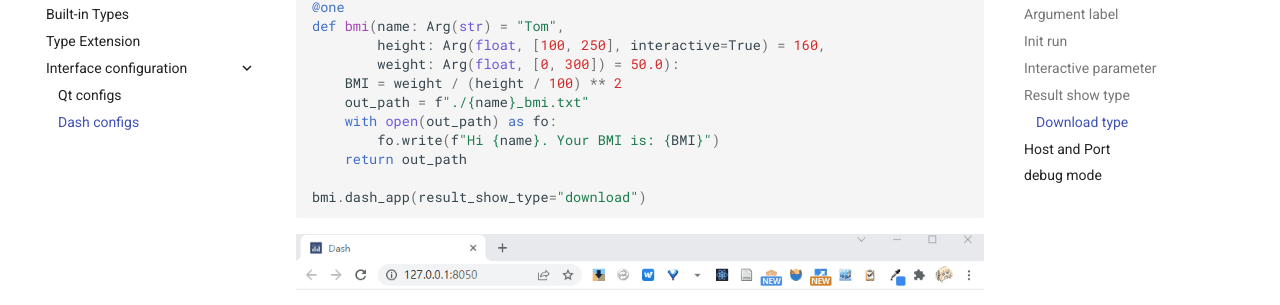
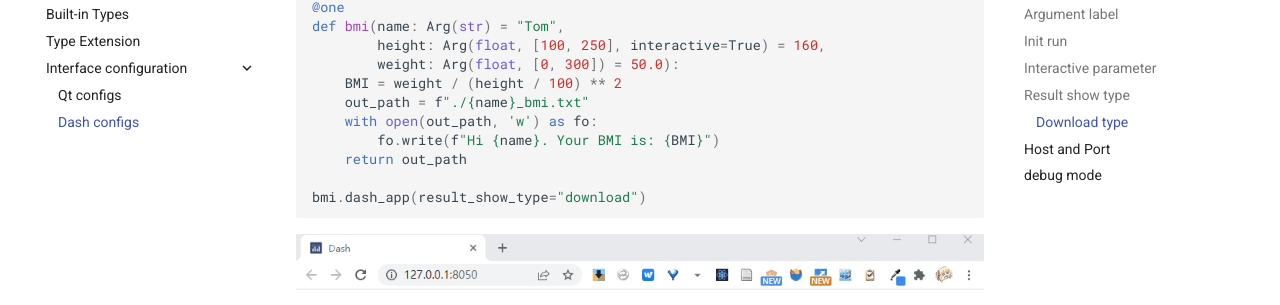
Before and after one commit to Nanguage/oneFace, an MkDocs documentation site: the page built from docs/dash_confs.md, in a window 1280 px wide and 900 px high, scrolled down 2870 px. Shown: the part 148-453 px from the top of the window. Built offline with MkDocs 1.6.1 and Material for MkDocs 9.7.7, drawn with Linux system fonts in a browser that asks for light colours; comment, search, counter and statistics services are not loaded.

Commit message:
fix errors in doc

```diff
--- a/docs/dash_confs.md
+++ b/docs/dash_confs.md
@@ -101,7 +101,7 @@ def bmi(name: Arg(str) = "Tom",
         weight: Arg(float, [0, 300]) = 50.0):
     BMI = weight / (height / 100) ** 2
     out_path = f"./{name}_bmi.txt"
-    with open(out_path) as fo:
+    with open(out_path, 'w') as fo:
         fo.write(f"Hi {name}. Your BMI is: {BMI}")
     return out_path
 
```
